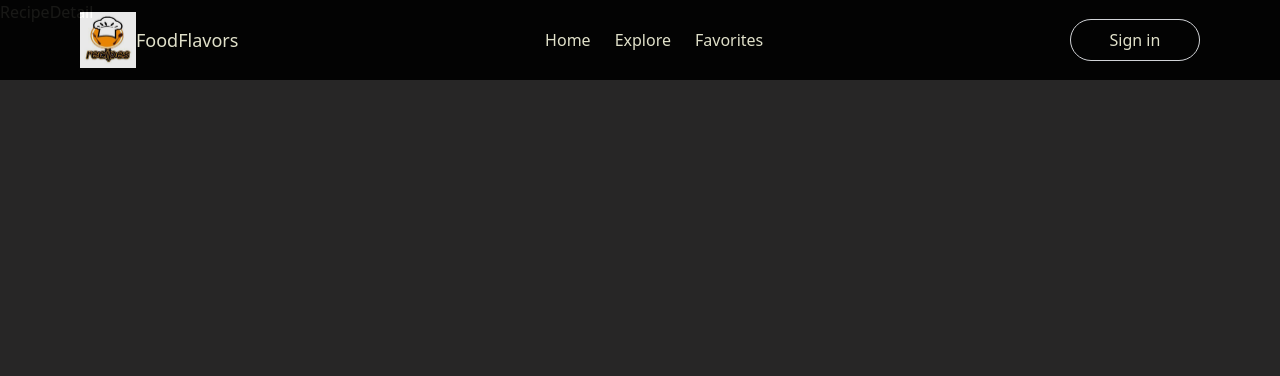
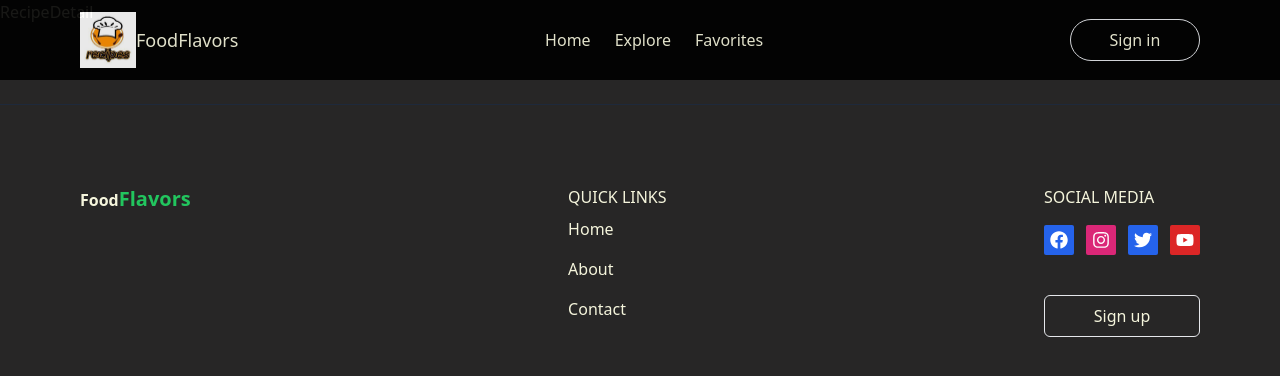
Before and after one commit to ShirinAziz/foodMenuApp, a React (Vite) app: page /recipes/1 in a window 1280 px wide. Shown: the top 376 px of the page. Built offline with nearby package versions, Linux system fonts and the light colour scheme; the HTML template or start-up script is replaced by a standard one.

Commit message:
Added content to footer

```diff
--- a/src/components/Footer.jsx
+++ b/src/components/Footer.jsx
@@ -1,7 +1,83 @@
-import React from "react";
+import { FaFacebook, FaTwitter, FaInstagram, FaYoutube } from "react-icons/fa";
+import Button from "./Button";
 
 const Footer = () => {
-  return <div></div>;
+  return (
+    <footer className="py-20 bg_gradient">
+      <div className="container mx-auto px-20 lg:px-20 py-20 flex flex-col gap-10 md:flex-row justify-between border-t border-slate-800">
+        <div className="flex">
+          <p className="font-bold text-center">
+            Food<span className="text-green-500 text-xl">Flavors</span>
+          </p>
+        </div>
+
+        <div className="">
+          <p>QUICK LINKS</p>
+          <div className="flex flex-col text-start mb:4 md:mb-0">
+            <a
+              href="#"
+              className="block md:inline-block py-2 hover:inline-block"
+            >
+              Home
+            </a>
+            <a
+              href="#"
+              className="block md:inline-block py-2 hover:inline-block"
+            >
+              About
+            </a>
+            <a
+              href="#"
+              className="block md:inline-block py-2 hover:inline-block"
+            >
+              Contact
+            </a>
+          </div>
+        </div>
+        <div className="flex flex-col">
+          <p>SOCIAL MEDIA</p>
+          <div className="flex mt-4 gap-3">
+            <a
+              href="#"
+              className="bg-blue-600 p-1.5 rounded-sm text-white hover:text-gray-500 hover:scale-110"
+            >
+              <FaFacebook size={18} />
+            </a>
+
+            <a
+              href="#"
+              className="bg-pink-600 p-1.5 rounded-sm text-white hover:text-gray-500 hover:scale-110"
+            >
+              <FaInstagram size={18} />
+            </a>
+            <a
+              href="#"
+              className="bg-blue-600 p-1.5 rounded-sm text-white hover:text-gray-500 hover:scale-110"
+            >
+              <FaTwitter size={18} />
+            </a>
+            <a
+              href="#"
+              className="bg-red-600 p-1.5 rounded-sm text-white hover:scale-110"
+            >
+              <FaYoutube size={18} />
+            </a>
+          </div>
+
+          <Button
+            title="Sign up"
+            btnType="button"
+            containerStyle="mt-10
+          md:block bg-transparent
+          border border-beige
+          hover:bg-beige
+          hover:text-black
+          rounded-md min-w-[130px]"
+          />
+        </div>
+      </div>
+    </footer>
+  );
 };
 
 export default Footer;
```
